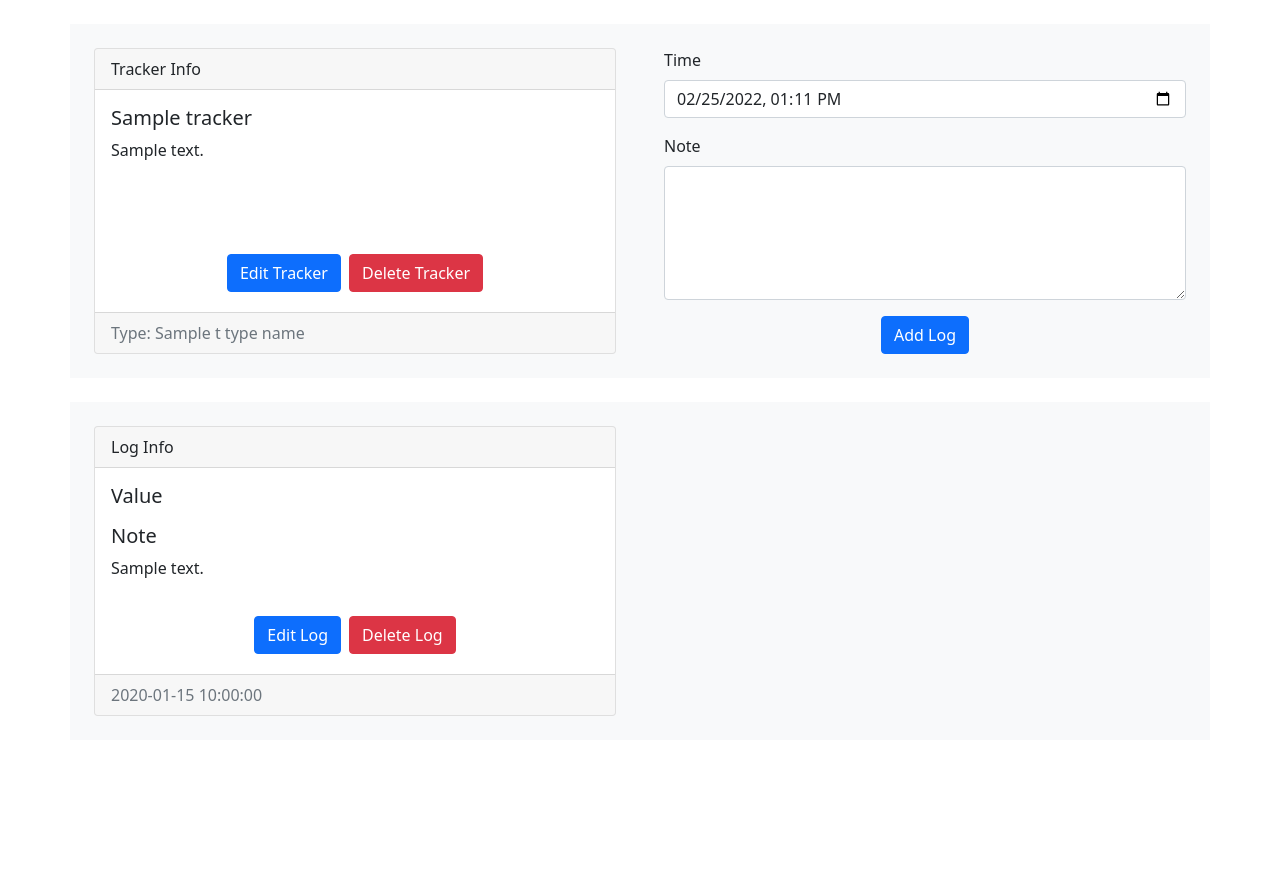
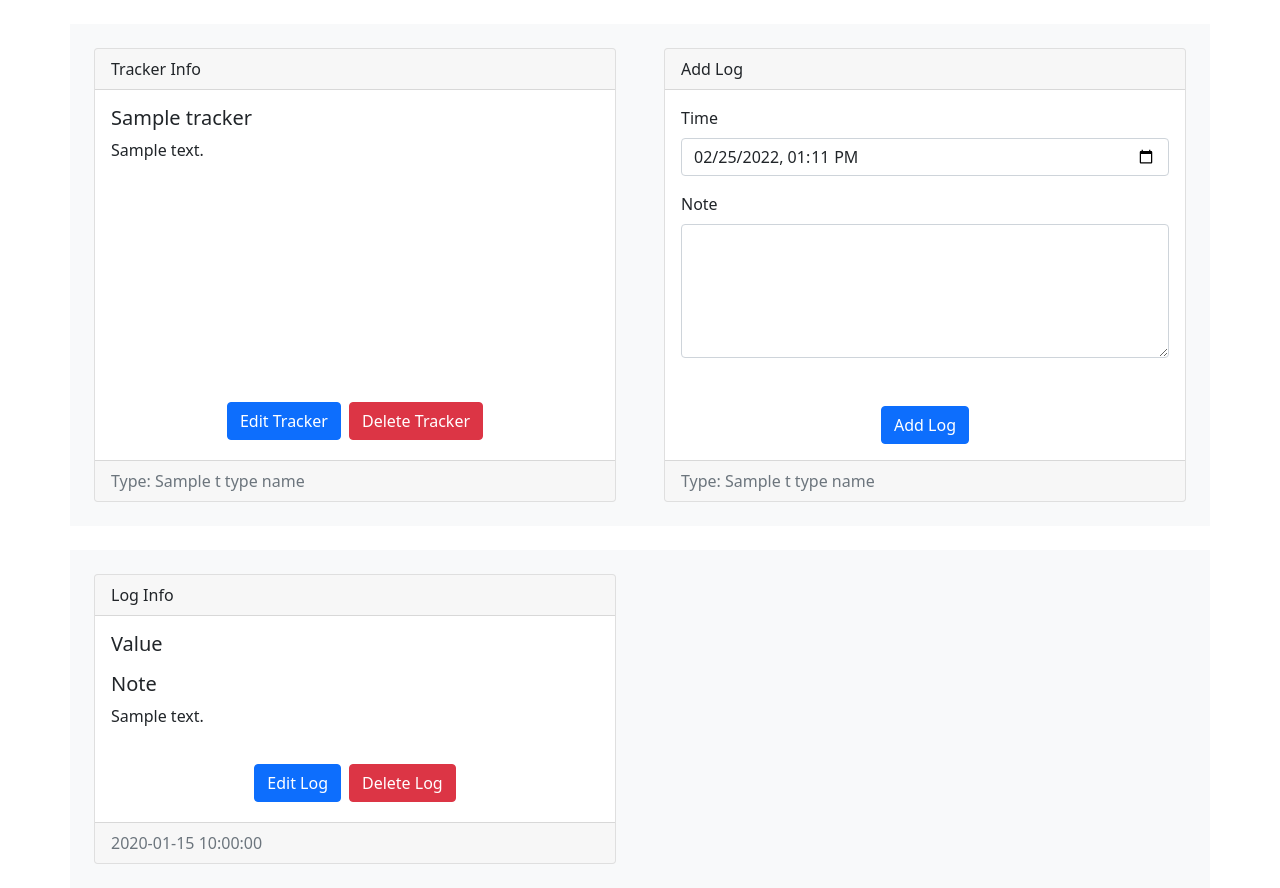
Before and after one commit to jameelkaisar/Quantified-Self-App, a Python web app: template templates/trackers/view.html in a window 1280 px wide. Before the commit the page ends 716 px from the top, so only its background shows below. Run offline with Jinja, Linux system fonts and the light colour scheme; the template is opened without the code that fills it: most values are stand-ins (such as "Sample title", 1, 10 or a date in 2020); some libraries are stand-ins or nearby versions.

Commit message:
Redesign Tracker View Add Log Form

```diff
--- a/templates/trackers/view.html
+++ b/templates/trackers/view.html
@@ -38,8 +38,10 @@
                     </div>
                 </div>
                 <div class="col-sm-12 col-md-12 col-lg-6 col-xl-6 d-flex justify-content-center p-4">
-                    <div class="flex-fill">
+                    <div class="card flex-fill">
                         <form action="" method="POST" style="width: 100%;">
+                            <div class="card-header">Add Log</div>
+                            <div class="card-body">
                                 <input type="hidden" name="action" value="2">
                                 <div class="mb-3">
                                     <label for="tl_time" class="form-label">Time</label>
@@ -98,8 +100,15 @@
                                 </div>
                                 {% endfor %}
                                 {% endif %}
-                            <div class="d-flex justify-content-center mt-2">
+                            </div>
+                            <div class="card-body d-flex justify-content-center align-items-end">
                                 <button type="submit" class="btn btn-primary">Add Log</button>
+                            </div>
+                            <div class="card-footer text-muted">
+                                <span>Type: {{ tracker.t_type_name.tt_name }}</span>
+                                {% if tracker.t_type_name.tt_name == "Integer" or tracker.t_type_name.tt_name == "Decimal" %}
+                                | <span>Unit: {{ tracker.t_unit.tu_name }}</span>
+                                {% endif %}
                             </div>
                         </form>
                     </div>
```
Lines whose indentation alone changed are shown as unchanged.
